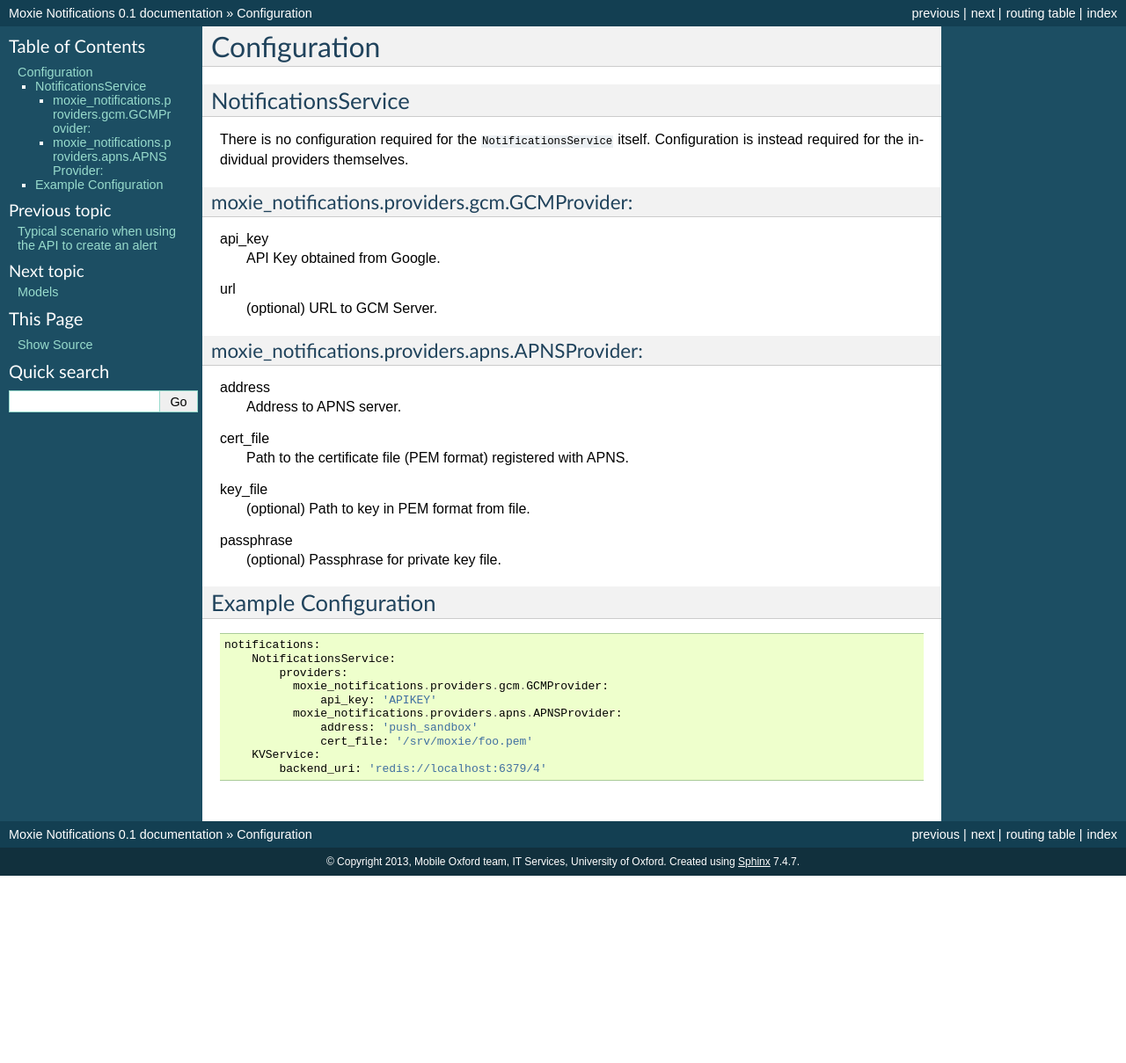
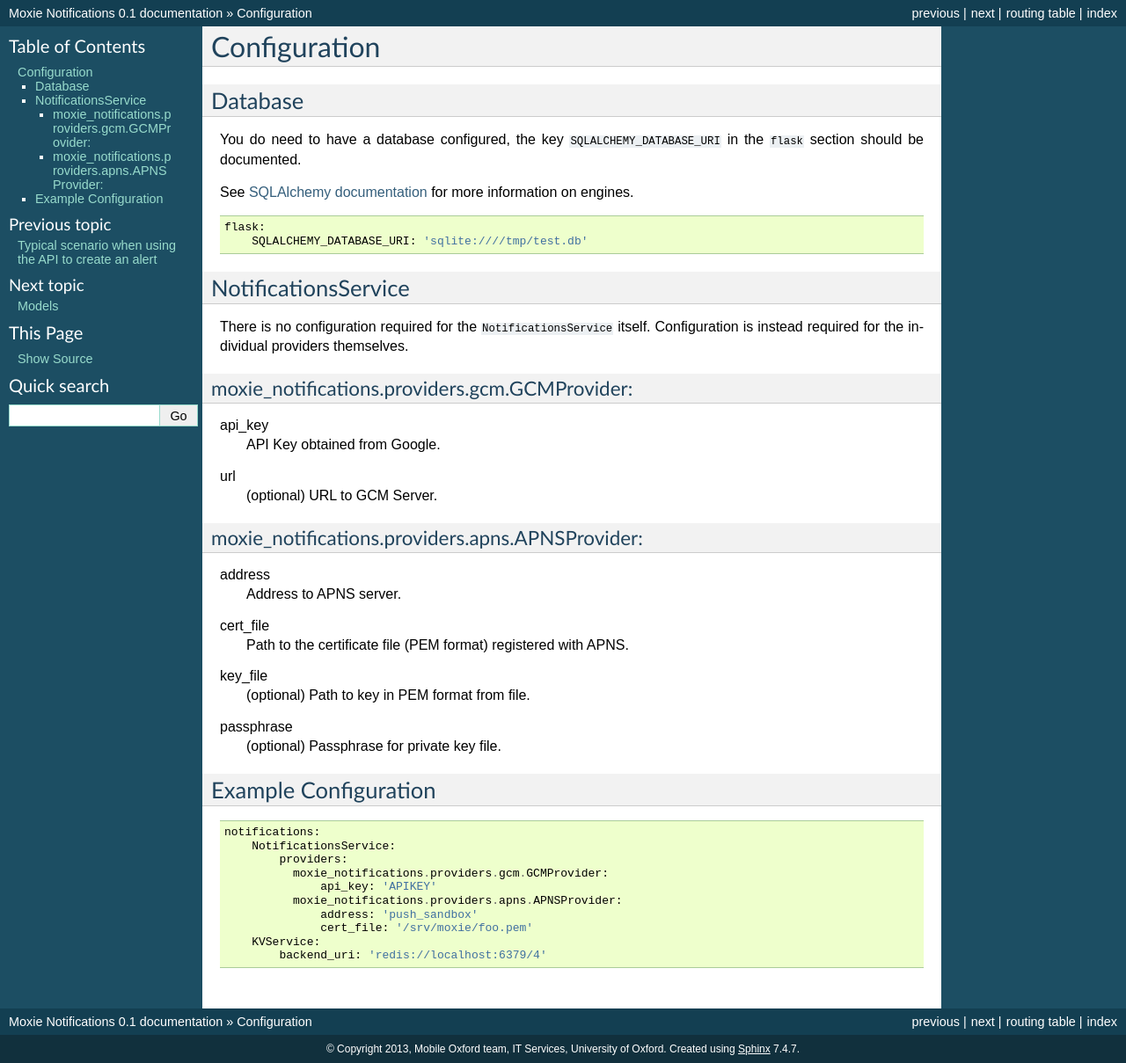
Before and after one commit to ox-it/moxie-notifications, a Sphinx documentation site: the page built from docs/source/developer/configuration.rst, in a window 1280 px wide. Shown: the whole page at 88% size. Built offline with Sphinx 7.4.7, drawn with Linux system fonts in a browser that asks for light colours; before the commit the page ends 996 px from its top, so only the background shows below that.

Commit message:
Added some doc on conf

```diff
--- a/docs/source/developer/configuration.rst
+++ b/docs/source/developer/configuration.rst
@@ -1,5 +1,18 @@
 Configuration
 =============
+
+Database
+--------
+
+You do need to have a database configured, the key ``SQLALCHEMY_DATABASE_URI`` in the ``flask`` section should be documented.
+
+See `SQLAlchemy documentation <http://docs.sqlalchemy.org/en/rel_0_8/core/engines.html>`_ for more information on engines.
+
+::
+
+    flask:
+        SQLALCHEMY_DATABASE_URI: 'sqlite:////tmp/test.db'
+
 
 NotificationsService
 --------------------
```
